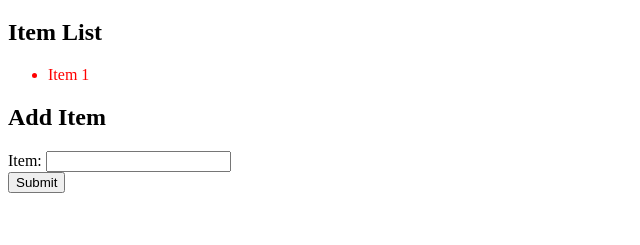
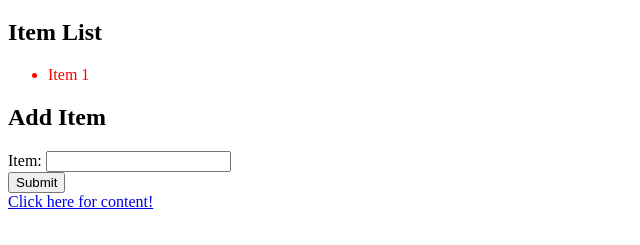
Before and after one commit to ckraczkowsky91/rest-api-node-secure, a plain HTML site: page index.html in a window 1280 px wide. Shown: the part 61-306 px from the top of the page, without its empty margins (0-640 px from the left). Drawn offline with Linux system fonts and the light colour scheme.

Commit message:
Added link for verified users

```diff
--- a/index.html
+++ b/index.html
@@ -13,5 +13,6 @@
       <input type="text"><br>
       <input type="submit" value="Submit">
     </form>
+    <a href="/verified">Click here for content!</a>
   </body>
 </html>
```
